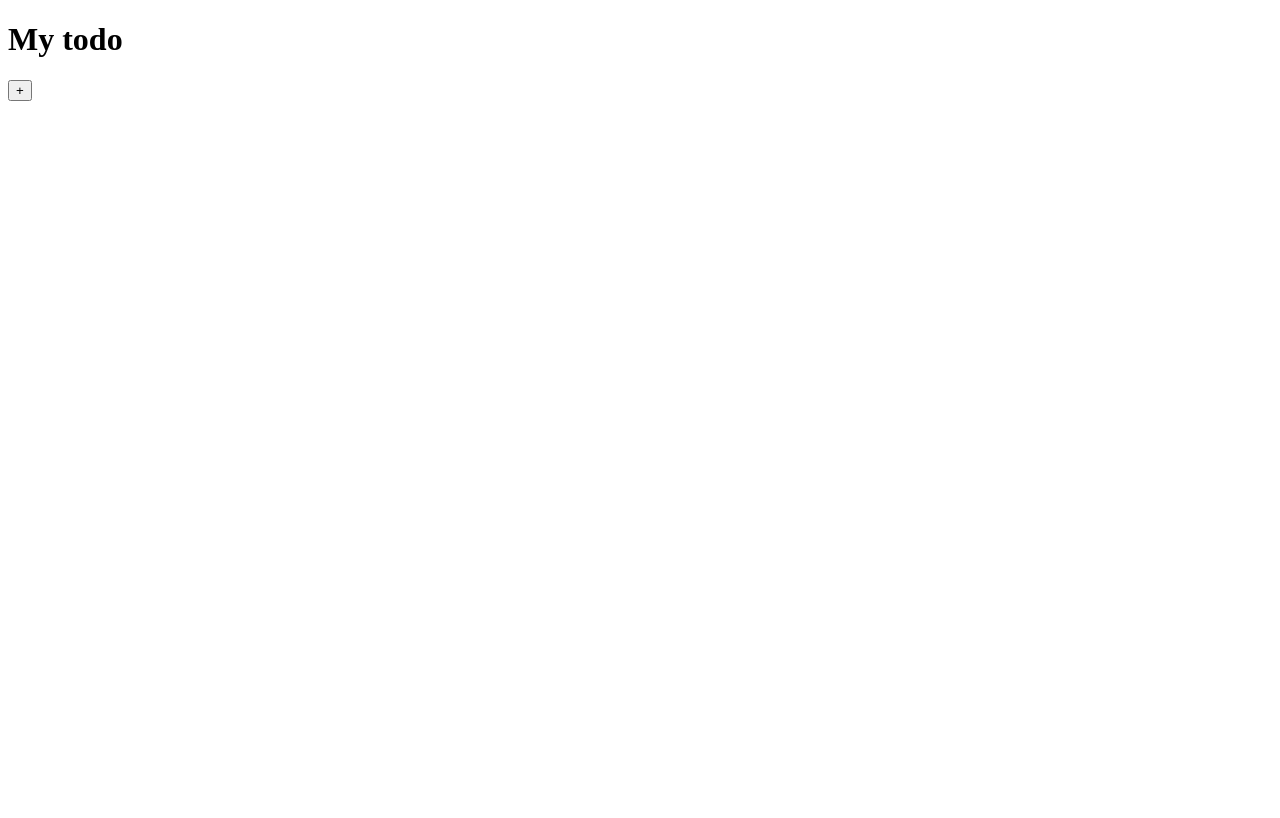
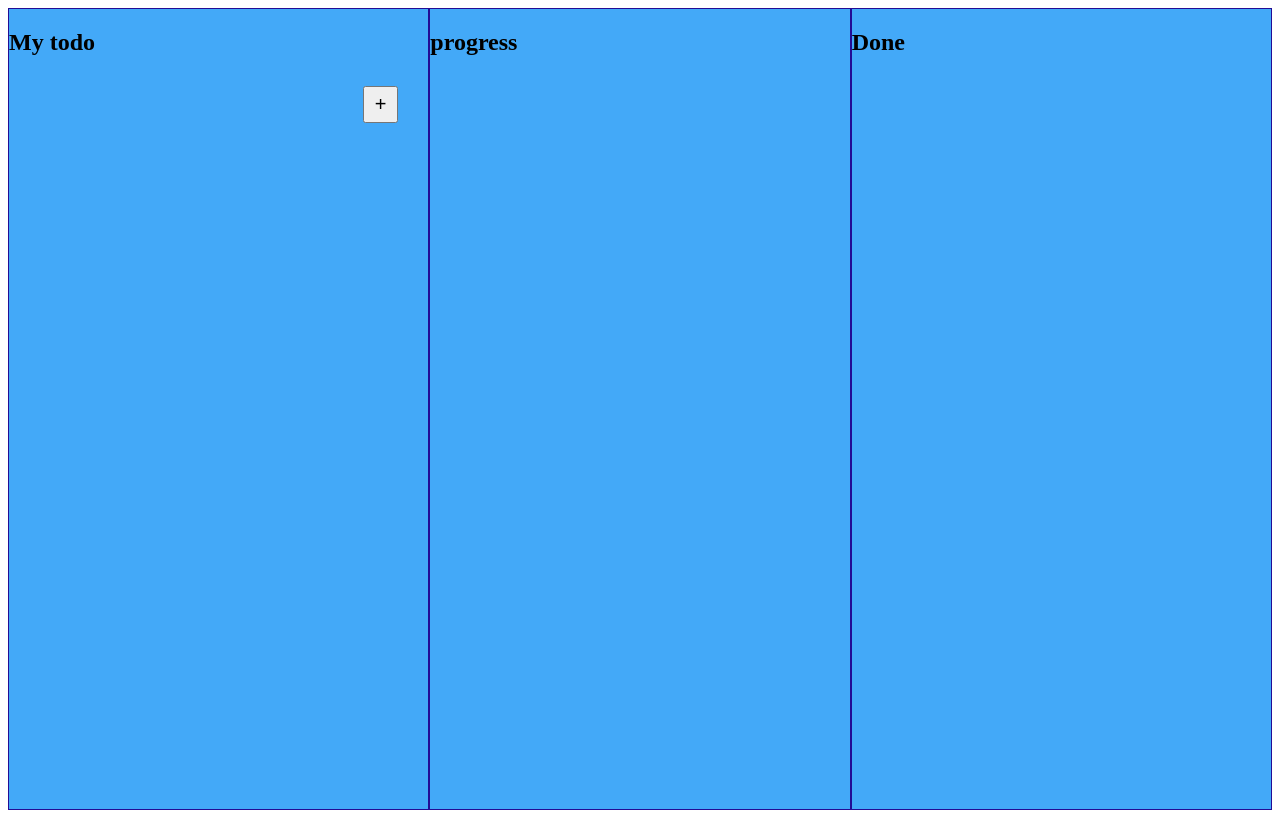
Before and after one commit to Vishnuprasanth-2002/Drello_app, a React (Vite) app in the folder app/: page / in a window 1280 px wide. Built offline with nearby package versions, Linux system fonts and the light colour scheme.

Commit message:
todo component added

```diff
--- a/app/package.json
+++ b/app/package.json
@@ -13,7 +13,8 @@
     "bootstrap": "^5.3.2",
     "react": "^18.2.0",
     "react-bootstrap": "^2.9.0",
-    "react-dom": "^18.2.0"
+    "react-dom": "^18.2.0",
+    "uuid": "^9.0.1"
   },
   "devDependencies": {
     "@types/react": "^18.2.15",
--- a/app/src/App.css
+++ b/app/src/App.css
@@ -1,17 +1,61 @@
-blockquote {
+textarea {
   margin: 0;
 }
 
-blockquote {
+textarea {
+  resize: none;
+  width: 90%;
+  border: none;
+  outline: none;
+  font-size: 16px;
+  margin-bottom: 5px;
   padding: 15px;
   background: #eee;
   border-radius: 5px;
 }
-
-/* blockquote::before {
-  content: "\201C";
+.total-div {
+  display: grid;
+  grid-template-columns: 1fr 1fr 1fr;
+  background-color: rgba(2, 140, 246, 0.74);
+}
+.container,
+.progess,
+.done {
+  border: 1px solid rgb(35, 12, 149);
+  height: 100vh;
 }
 
-blockquote::after {
-  content: "\201D";
-} */
+.card {
+  margin: 20px;
+  display: flex;
+  flex-direction: column;
+  border: 1px solid #ccc;
+  padding: 10px;
+  margin-bottom: 10px;
+  border-radius: 15px;
+  background-color: skyblue;
+  box-shadow: 3px 3px 5px rgb(3, 26, 29);
+}
+
+.date-time {
+  font-size: 14px;
+  color: black;
+}
+.delete {
+  display: flex;
+  justify-content: end;
+  width: 100%;
+  margin: 5px;
+}
+.delete button {
+  background-color: red;
+}
+.add {
+  display: flex;
+  justify-content: end;
+  margin: 30px;
+}
+.add button {
+  padding: 5px 10px;
+  font-size: 20px;
+}
--- a/app/src/App.jsx
+++ b/app/src/App.jsx
@@ -1,24 +1,49 @@
-import { useEffect, useReducer } from "react";
+import { useReducer, useEffect } from "react";
 import Card from "./components/card";
+import { v4 as uuidv4 } from "uuid";
 import "./App.css";
 
 function App() {
-  const [todos, dispatch] = useReducer(todoReducer, []);
+  const [tasks, dispatch] = useReducer(todoReducer, getFromLocalStorage());
+  useEffect(() => {
+    localStorage.setItem("tasks", JSON.stringify(tasks));
+  }, [tasks]);
 
-  function todoReducer(todos, action) {
+  function getFromLocalStorage() {
+    const storedValues = localStorage.getItem("tasks");
+    if (storedValues) {
+      return JSON.parse(storedValues);
+    } else {
+      return [];
+    }
+  }
+
+  function todoReducer(tasks, action) {
     switch (action.type) {
-      case "TODO_ADD": {
+      case "TASK_ADD": {
         return [
-          ...todos,
+          ...tasks,
           {
-            id: new Date().getTime(),
-            text: action.value,
+            id: uuidv4(),
+            text: "",
+            dateTime: new Date(),
+            inState: "todo",
           },
         ];
       }
-      case "TODO_DELETE": {
-        const filtered = todos.filter((t) => t.id != action.value);
-        return [...filtered];
+      case "TASK_DELETE": {
+        console.log(action.value);
+        const filtered = tasks.filter((t) => t.id !== action.value);
+        return filtered;
+      }
+      case "TASK_EDITED": {
+        const editedTask = [...tasks];
+        const idx = editedTask.findIndex((nt) => nt.id === action.value.id);
+        if (idx !== -1) {
+          (editedTask[idx]["dateTime"] = new Date()),
+            (editedTask[idx]["text"] = action.value.value);
+        }
+        return editedTask;
       }
       default: {
         throw Error("Unknown action: " + action.type);
@@ -28,24 +53,41 @@ function App() {
 
   function handleAdd(value) {
     dispatch({
-      type: "TODO_ADD",
+      type: "TASK_ADD",
       value: value,
     });
   }
   function handleDelete(id) {
     dispatch({
-      type: "TODO_DELETE",
+      type: "TASK_DELETE",
       value: id,
+    });
+  }
+  function handleEdited(value, id) {
+    dispatch({
+      type: "TASK_EDITED",
+      value: { value, id },
     });
   }
 
   return (
-    <>
+    <div className="total-div">
       <div className="container">
-        <h1>My todo</h1>
-        <Card addTodo={(blockquotes) => handleAdd(blockquotes)} todos={todos} />
+        <h2>My todo</h2>
+        <Card
+          addTodo={handleAdd}
+          tasks={tasks}
+          handleTaskEdit={handleEdited}
+          handleDelete={(id) => handleDelete(id)}
+        />
       </div>
-    </>
+      <div className="progess">
+        <h2>progress</h2>
+      </div>
+      <div className="done">
+        <h2>Done</h2>
+      </div>
+    </div>
   );
 }
 
--- a/app/src/components/card.jsx
+++ b/app/src/components/card.jsx
@@ -1,34 +1,70 @@
 import React, { useState } from "react";
 
-function Card({ addTodo, todos }) {
-  const [blockquotes, setBlockquotes] = useState("");
+// import { formatDate } from "../utils";
+
+function Card({ addTodo, handleTaskEdit, handleDelete, tasks }) {
+  const [text, setText] = useState("");
+
+  // function formatTime(date) {
+  //   // const date = new Date();
+  //   let hours = date.getHours();
+  //   let minutes = date.getMinutes();
+  //   const amOrPm = hours >= 12 ? "PM" : "AM";
+  //   hours = hours % 12;
+  //   hours = hours ? hours : 12;
+  //   minutes = minutes < 10 ? "0" + minutes : minutes;
+  //   return `${hours}:${minutes} ${amOrPm}`;
+  // }
+  // const getCurrentDateFormatted = (currentDate) => {
+  //   // const currentDate = new Date();
+  //   const day = currentDate.getDate();
+  //   const month = currentDate.getMonth() + 1;
+  //   const year = currentDate.getFullYear();
+  //   const formattedDay = day < 10 ? `0${day}` : day;
+  //   const formattedMonth = month < 10 ? `0${month}` : month;
+  //   const formattedDate = `${formattedDay}/${formattedMonth}/${year}`;
+  //   return formattedDate;
+  // };
 
   const addCard = () => {
-    setBlockquotes("");
-    addTodo(blockquotes);
+    setText("");
+    addTodo();
   };
-
-  function handleBlockquoteChange(newValue) {
-    setBlockquotes(newValue);
-    console.log(newValue);
+  function handletaskChange(newValue) {
+    setText(newValue);
+  }
+  function handleBlur(id) {
+    handleTaskEdit(text, id);
+  }
+  function handleDeletebtn(id) {
+    handleDelete(id);
   }
 
   return (
     <>
-      <button onClick={addCard}>+</button>
-      <div className="card">
-        {todos.map((todo, index) => (
-          <div key={todo.id}>
-            <blockquote
-              key={todo.id}
-              contentEditable={true}
-              suppressContentEditableWarning={true}
-              onInput={(e) => handleBlockquoteChange(e.target.innerHTML)}
-            >
-              {todo.text}
-            </blockquote>
-          </div>
-        ))}
+      <div className="add">
+        <button onClick={addCard}>+</button>
+      </div>
+      <div className="card-div">
+        {tasks
+          .filter((t) => t.inState === "todo")
+          .map((task, id) => (
+            <div className="card" key={task.id} draggable>
+              <div className="delete">
+                <button onClick={() => handleDeletebtn(task.id)}>X</button>
+              </div>
+              <textarea
+                value={text.id}
+                onChange={(e) => handletaskChange(e.target.value, task.id)}
+                onBlur={() => handleBlur(task.id)}
+                placeholder="text here"
+              />
+              <div className="date-time">
+                lastUpdate:
+                {task.dateTime.toString()}
+              </div>
+            </div>
+          ))}
       </div>
     </>
   );
--- /dev/null
+++ b/app/src/utils.jsx
@@ -0,0 +1,18 @@
+export const formatDate = (date) => {
+  var hours = date.getHours();
+  var minutes = date.getMinutes();
+  var ampm = hours >= 12 ? "pm" : "am";
+  hours = hours % 12;
+  hours = hours ? hours : 12; // the hour '0' should be '12'
+  minutes = minutes < 10 ? "0" + minutes : minutes;
+  var strTime = hours + ":" + minutes + " " + ampm;
+  return (
+    date.getDate() +
+    "/" +
+    (date.getMonth() + 1) + // Add 1 to the month to get the correct month number
+    "/" +
+    date.getFullYear() +
+    "  " +
+    strTime
+  );
+};
```
Also changed, not shown: app/src/components/inprogress.jsx (added, +28 -0 lines), 1 other file (tests, documents, lock files or other folders).
